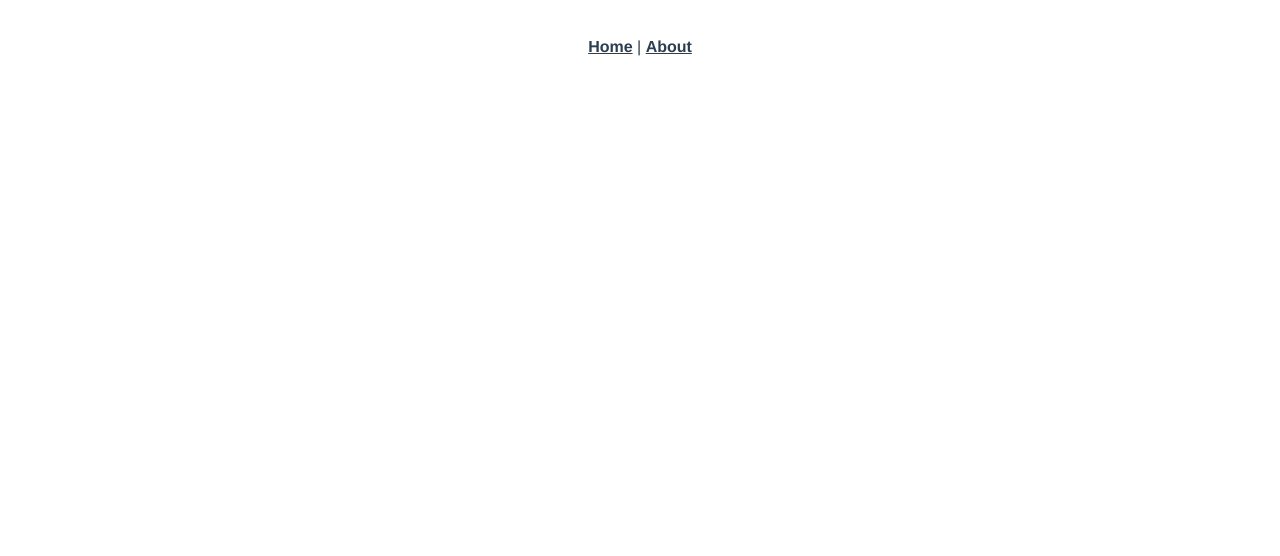
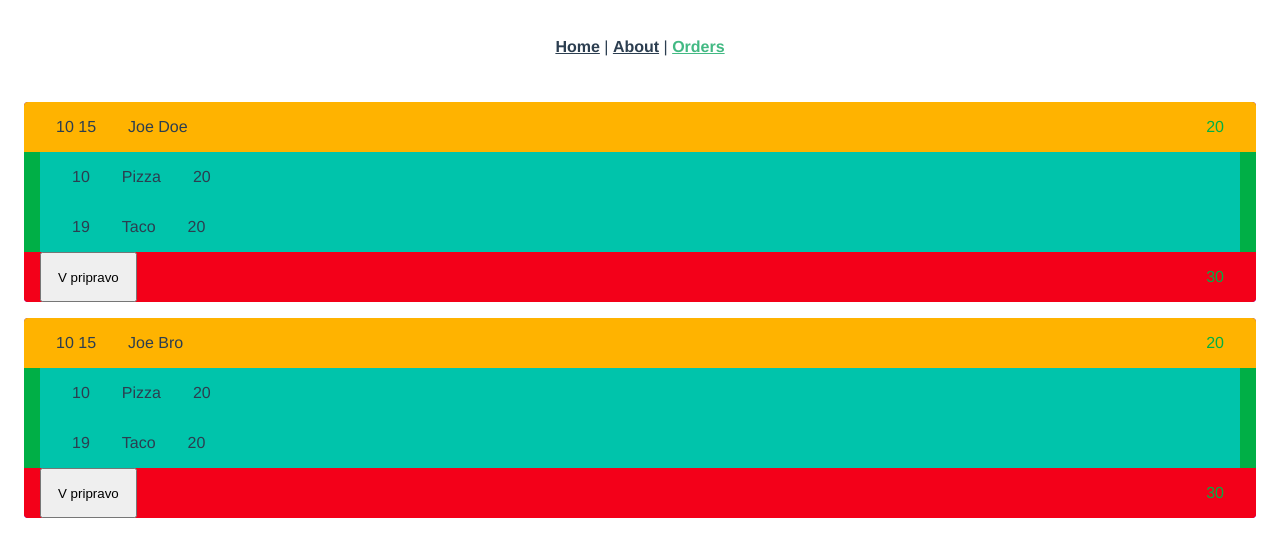
Before and after one commit to simonkorosec/ServeUp-FrontEnd, a Vue app: page /orders in a window 1280 px wide. Shown: the top 556 px of the page. Built offline with nearby package versions, Linux system fonts and the light colour scheme.

Commit message:
Properly changed styles

```diff
--- a/src/App.vue
+++ b/src/App.vue
@@ -2,7 +2,8 @@
     <div id="app">
         <div id="nav">
             <router-link to="/">Home</router-link> |
-            <router-link to="/about">About</router-link>
+            <router-link to="/about">About</router-link> |
+            <router-link to="/orders">Orders</router-link>
         </div>
         <router-view/>
     </div>
--- a/src/components/OrderCard.vue
+++ b/src/components/OrderCard.vue
@@ -1,12 +1,16 @@
 <template>
-    <div class="su-order-card">
-        <div>
-            <p>Prep {{totalPrepTime}}</p>
-            <p>Owner {{ownerName}}</p>
-            <p>Price {{priceTotal}}</p>
+    <div class="su-order-card-body">
+        <div class="su-order-card-header">
+            <p>{{arrivalTime}}</p>
+            <p>{{ownerName}}</p>
+            <p class="su-order-card-total">{{priceTotal}}</p>
         </div>
-        <div>
-            <order-card-item v-for="item in orderItems" :key="item" :item="item"></order-card-item>
+        <div class="su-order-card-items">
+            <order-card-item v-for="item in orderItems" :key="item.id" :item="item"></order-card-item>
+        </div>
+        <div class="su-order-card-footer">
+            <button>V pripravo</button>
+            <p>{{totalPrepTime}}</p>
         </div>
     </div>
 </template>
@@ -29,20 +33,65 @@ export default {
 
         };
     },
-
+    computed:{
+        total() {
+            let result = this.orderItems.map(a => a.prepTime);
+            return result;
+        }
+    },
+    methods: {
+        getSum(total, num) {
+            return total + num;
+        }
+    },
     mounted() {
 
     },
-
     created() {
-        //this.orderItems = this.$children;
+        console.log(this.total)
     }
 };
 </script>
 <style lang="scss" scoped>
-    @import "../styles/variables";
+@import "../styles/variables";
 
-    .su-order-card {
+div {
+    display: flex;
+    :not(.su-order-card-body) {
+        padding-left: 16px;
+        padding-right: 16px;
+    }
+}
+
+.su-order-card-body {
+    flex-direction: column;
+    background: $su-color-secondary;
+    margin: 16px;
+    border-radius: 4px;
+    overflow: hidden;
+
+    .su-order-card-header{
         background: $su-color-yellow;
+
+        :last-child {
+            color: #00AF46;
+            margin-left: auto;
+        }
     }
+
+    .su-order-card-items{
+        background: $su-color-green;
+        flex-direction: column;
+    }
+
+    .su-order-card-footer{
+        background: $su-color-red;
+        flex-direction: row;
+
+        :last-child {
+            color: #00AF46;
+            margin-left: auto;
+        }
+    }
+}
 </style>
--- a/src/components/OrderCardItem.vue
+++ b/src/components/OrderCardItem.vue
@@ -1,5 +1,5 @@
 <template>
-    <div>
+    <div class="su-order-item-body">
         <p>{{item.amount}}</p>
         <p>{{item.name}}</p>
         <p>{{item.prepTime}}</p>
@@ -18,6 +18,11 @@ export default {
 }
 </script>
 
-<style scoped>
+<style lang="scss" scoped>
+    @import "../styles/variables";
 
+    .su-order-item-body {
+        display: flex;
+        background: $su-color-primary;
+    }
 </style>
--- a/src/router.ts
+++ b/src/router.ts
@@ -1,6 +1,7 @@
 import Vue from "vue";
 import Router from "vue-router";
 import Home from "./views/Home.vue";
+import Orders from "./views/Orders.vue"
 
 Vue.use(Router);
 
@@ -21,6 +22,11 @@ export default new Router({
       // which is lazy-loaded when the route is visited.
       component: () =>
         import(/* webpackChunkName: "about" */ "./views/About.vue")
-    }
+    },
+      {
+          path: "/orders",
+          name: "orders",
+          component: Orders
+      },
   ]
 });
--- a/src/views/Home.vue
+++ b/src/views/Home.vue
@@ -1,13 +1,6 @@
 <template>
   <div class="home">
-      <order-card v-for="card in orderCards" :key="card.orderId"
-                  :order-id="card.orderId"
-                  :arrival-time="card.arrivalTime"
-                  :owner-name="card.ownerName"
-                  :price-total="card.priceTotal"
-                  :total-prep-time="card.totalPrepTime"
-                  :order-items="card.orderItems">
-      </order-card>
+
   </div>
 </template>
 
--- /dev/null
+++ b/src/views/Orders.vue
@@ -0,0 +1,47 @@
+<template>
+<div class="orders">
+    <order-card v-for="card in orderCards" :key="card.orderId"
+        :order-id="card.orderId"
+        :arrival-time="card.arrivalTime"
+        :owner-name="card.ownerName"
+        :price-total="card.priceTotal"
+        :total-prep-time="card.totalPrepTime"
+        :order-items="card.orderItems">
+    </order-card>
+</div>
+</template>
+
+<script>
+import OrderCard from "../components/OrderCard";
+
+export default {
+name: "Orders",
+components: {OrderCard},
+data() {
+    return {
+        orderCards: [
+            {
+                orderId: 0,
+                arrivalTime: "10 15",
+                ownerName: "Joe Doe",
+                priceTotal: 20,
+                totalPrepTime: 30,
+                orderItems: [{id: 0, amount: 10, name: "Pizza", prepTime: 20}, {id: 1, amount: 19, name: "Taco", prepTime: 20}]
+            },
+            {
+                orderId: 1,
+                arrivalTime: "10 15",
+                ownerName: "Joe Bro",
+                priceTotal: 20,
+                totalPrepTime: 30,
+                orderItems: [{id: 0, amount: 10, name: "Pizza", prepTime: 20}, {id: 1, amount: 19, name: "Taco", prepTime: 20}]
+            },
+        ]
+    }
+}
+}
+</script>
+
+<style scoped>
+
+</style>
```
